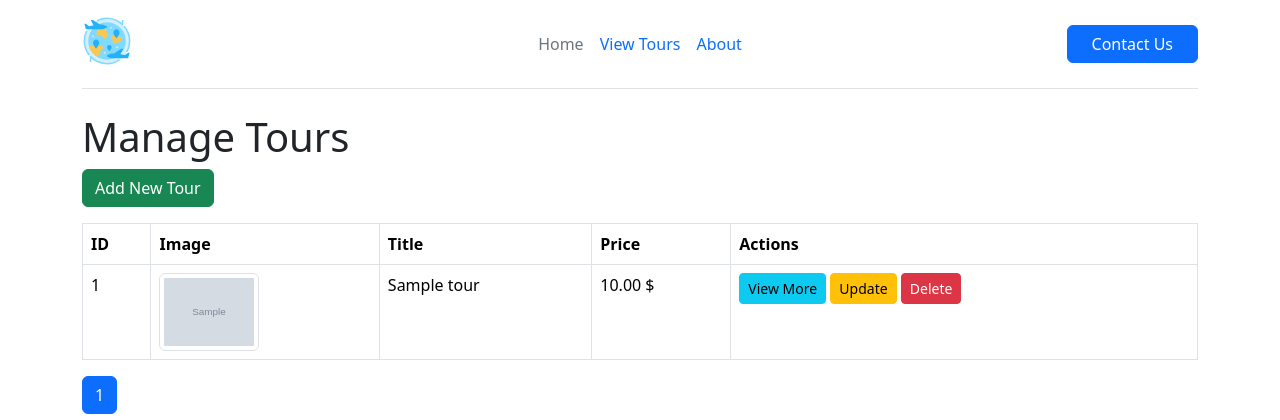
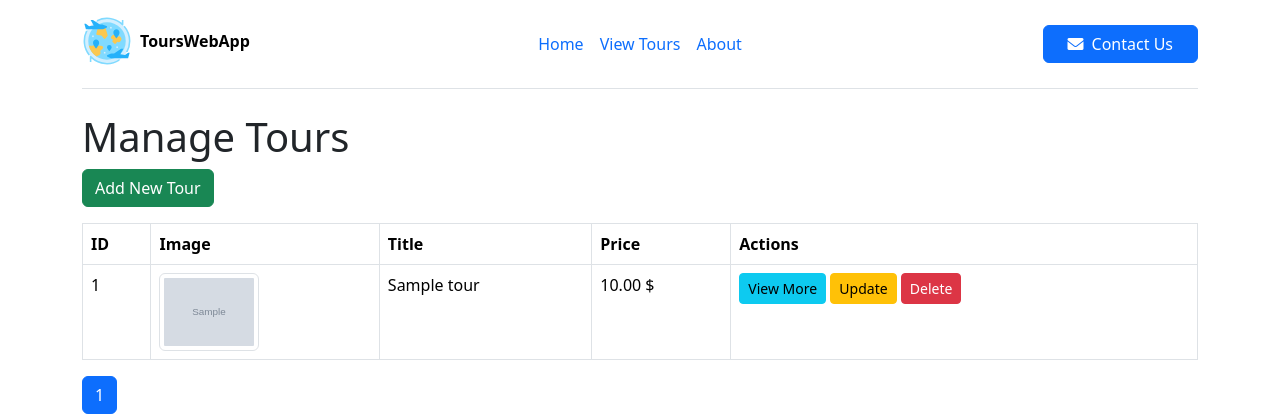
Before and after one commit to YarikKryt/ToursWebApp, a Flask app: page /admin/tours in a window 1280 px wide. Shown: the top 420 px of the page. Run offline with Flask 3, Linux system fonts and the light colour scheme; the visitor is signed in with stand-in values (Sample User, id 1); tables that the repository leaves empty hold one stand-in row (values such as "Sample post"); grey boxes marked "Sample" are stand-in pictures.

Commit message:
Work in progress 13 commit

```diff
--- a/templates/admin_tours.html
+++ b/templates/admin_tours.html
@@ -34,7 +34,7 @@
                     <a href="{{ url_for('admin_tour_details', id=tour.id) }}" class="btn btn-info btn-sm">View More</a>
                     <a href="{{ url_for('update_tour', id=tour.id) }}" class="btn btn-warning btn-sm">Update</a>
                     <form action="{{ url_for('delete_tour', id=tour.id) }}" method="POST" style="display:inline;">
-                        <button type="submit" class="btn btn-danger btn-sm" onclick="return confirm('Delete this tour?')">
+                        <button type="submit" class="btn btn-danger btn-sm" onclick="return confirm('Delete this tour? This can\'t be undone')">
                             Delete
                         </button>
                     </form>
--- a/templates/base.html
+++ b/templates/base.html
@@ -13,10 +13,6 @@
 
     <!-- SVG Icons Definitions -->
     <svg xmlns="http://www.w3.org/2000/svg" style="display: none;">
-        <symbol id="bootstrap" viewBox="0 0 118 94">
-            <title>Bootstrap</title>
-            <path fill-rule="evenodd" clip-rule="evenodd" d="M24.509 0c-6.733 0-11.715 5.893-11.492 12.284.214 6.14-.064 14.092-2.066 20.577C8.943 39.365 5.547 43.485 0 44.014v5.972c5.547.529 8.943 4.649 10.951 11.153 2.002 6.485 2.28 14.437 2.066 20.577C12.794 88.106 17.776 94 24.51 94H93.5c6.733 0 11.714-5.893 11.491-12.284-.214-6.14.064-14.092 2.066-20.577 2.009-6.504 5.396-10.624 10.943-11.153v-5.972c-5.547-.529-8.934-4.649-10.943-11.153-2.002-6.484-2.28-14.437-2.066-20.577C105.214 5.894 100.233 0 93.5 0H24.508zM80 57.863C80 66.663 73.436 72 62.543 72H44a2 2 0 01-2-2V24a2 2 0 012-2h18.437c9.083 0 15.044 4.92 15.044 12.474 0 5.302-4.01 10.049-9.119 10.88v.277C75.317 46.394 80 51.21 80 57.863zM60.521 28.34H49.948v14.934h8.905c6.884 0 10.68-2.772 10.68-7.727 0-4.643-3.264-7.207-9.012-7.207zM49.948 49.2v16.458H60.91c7.167 0 10.964-2.876 10.964-8.281 0-5.406-3.903-8.178-11.425-8.178H49.948z"></path>
-        </symbol>
         <symbol id="twitter" viewBox="0 0 24 24">
             <path d="M18.244 2.25h3.308l-7.227 8.26 8.502 11.24H16.17l-5.214-6.817L4.99 21.75H1.68l7.73-8.835L1.254 2.25H8.08l4.713 6.231zm-1.161 17.52h1.833L7.084 4.126H5.117z"></path>
         </symbol>
@@ -33,7 +29,7 @@
 <div class="container">
     <header class="d-flex flex-wrap align-items-center justify-content-center justify-content-md-between py-3 mb-4 border-bottom">
       <div class="col-md-3 mb-2 mb-md-0">
-        <a href="/" class="d-inline-flex link-body-emphasis text-decoration-none">
+        <a href="/" class="d-inline-flex link-body-emphasis text-decoration-none align-items-center">
             <!-- Заміна іконки Bootstrap на вашу іконку -->
             <svg xmlns="http://www.w3.org/2000/svg" width="50" height="50" viewBox="0 0 512 512" id="world-travel">
                 <circle cx="256" cy="256" r="232" fill="#d3effe"></circle>
@@ -49,20 +45,23 @@
                 <path fill="#25b1fa" d="M295.9722 432l-35.5192-15.68a10 10 0 0 1 0-16.641l30.4808-12.3205A20 20 0 0 1 302.0278 384h26.69L400 336h24l-32 56 48 8 32-24h16l-16 56zM216.0278 136l35.5192-15.68a10 10 0 0 0 0-16.641L221.0662 91.359A20 20 0 0 0 209.9722 88h-26.69L112 40H88l32 56-48 8L40 80H24l16 56z"></path>
                 <path fill="#80daff" d="M32 256A223.3781 223.3781 0 0 1 57.6438 152H39.731A239.6379 239.6379 0 0 0 67.9541 404.9741l12.5313-9.9482A221.4639 221.4639 0 0 1 32 256zM408 40V70.3877A239.6561 239.6561 0 0 0 152 39.7311V57.6444A223.6452 223.6452 0 0 1 410.4785 93.939 8.0006 8.0006 0 0 0 424 88.1494V40zM256 480A223.3695 223.3695 0 0 1 93.9385 410.48a8 8 0 0 0-13.7891 5.5l-.1494 56 16 .043.1-37.1734A239.567 239.567 0 0 0 384 458.9229V439.7206A223.7984 223.7984 0 0 1 256 480zM437.1729 98.7524l-12.0762 10.4952A223.7524 223.7524 0 0 1 480 256a221.215 221.215 0 0 1-30.0166 112h18.3147A237.23 237.23 0 0 0 496 256 239.75 239.75 0 0 0 437.1729 98.7524z"></path>
             </svg>
+            <span class="ms-2 fw-bold">ToursWebApp</span>
         </a>
       </div>
 
       <ul class="nav col-12 col-md-auto mb-2 justify-content-center mb-md-0">
-        <li><a href="/" class="nav-link px-2 link-secondary">Home</a></li>
+        <li><a href="/" class="nav-link px-2">Home</a></li>
         <li><a href="/tours" class="nav-link px-2">View Tours</a></li>
         <li><a href="/about" class="nav-link px-2">About</a></li>
       </ul>
 
       <div class="col-md-3 text-end">
-        <button type="button" class="btn btn-primary btn-md px-4" data-bs-toggle="modal" data-bs-target="#contactModal">
-            Contact Us
-        </button>
-      </div>
+      <button type="button" class="btn btn-primary btn-md px-4 d-inline-flex align-items-center" data-bs-toggle="modal" data-bs-target="#contactModal">
+        <i class="fas fa-envelope me-2"></i>
+        Contact Us
+      </button>
+    </div>
+
 
         <!-- Modal -->
         <div class="modal fade" id="contactModal" tabindex="-1" aria-labelledby="contactModalLabel" aria-hidden="true">
```
